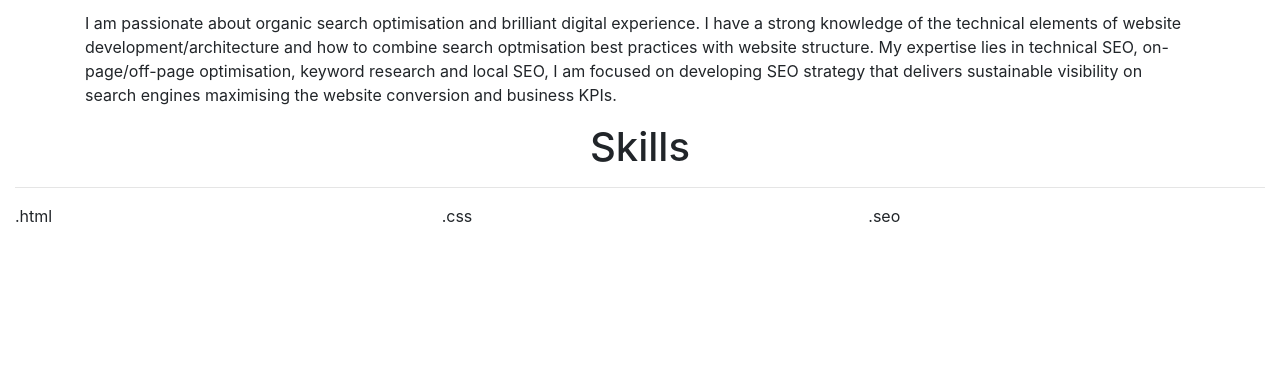
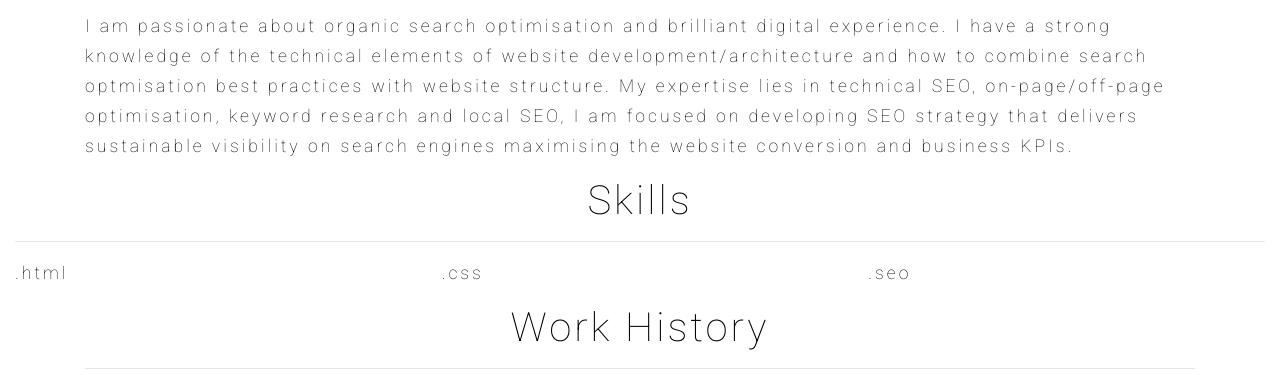
Before and after one commit to Code-Institute-Submissions/personal-portfolio-6, a plain HTML site: page index.html in a window 1280 px wide. Shown: the part 718-1103 px from the top of the page. Before the commit the page ends 962 px from the top, so only its background shows below. Drawn offline with nearby package versions, Linux system fonts and the light colour scheme; files whose address does not match are found by name.

Commit message:
add work history container

```diff
--- a/assets/css/style.css
+++ b/assets/css/style.css
@@ -7,6 +7,17 @@
 	padding: 0;
 	border: 0;
 }
+
+body {
+	font-family: "Roboto", sans-serif;
+	font-weight: 100;
+	font-size: 1.1rem;
+	letter-spacing: 3px;
+	line-height: 30px;
+	color: black;
+    margin: 0;
+}
+
 /* Banner Containers */
 
 .callout-container {
--- a/index.html
+++ b/index.html
@@ -113,9 +113,20 @@
                         </div>
                     </div>
                 </div>
+        </div>
+    </div>
+
+            <!-- Work History -->
+
+    <section class= "container-fluid custom-wrapper" id="work-history">
+        <div class="row">
+        <div class="container">
+                <legend class="text-center"><h1>Work History</h1></legend>
+
+                <hr class="block-divider block-divider--orange">
 
         </div>
-    </div>
+        </div>
 
 
     <footer>
```
